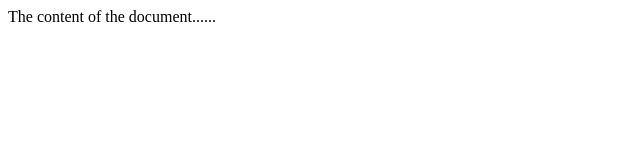
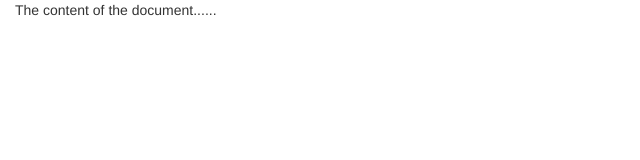
Before and after one commit to moaazelsayed/TimsInTheMiddle, a plain HTML site: page index.html in a window 1280 px wide. Shown: the whole page, without its empty margins (0-640 px from the left). Drawn offline with nearby package versions, Linux system fonts and the light colour scheme.

Commit message:
html init

```diff
--- a/index.html
+++ b/index.html
@@ -1,11 +1,24 @@
 <!DOCTYPE html>
 <html>
 <head>
-<title>Title of the document</title>
+    <!-- CSS -->
+    <link rel="stylesheet" href="css/stylesheet.css" type="text/css">
+    <!-- Bootstrap -->
+    <link rel="stylesheet" href="https://maxcdn.bootstrapcdn.com/bootstrap/3.3.7/css/bootstrap.min.css" integrity="sha384-BVYiiSIFeK1dGmJRAkycuHAHRg32OmUcww7on3RYdg4Va+PmSTsz/K68vbdEjh4u" crossorigin="anonymous">
+    <!-- Bootstrap mobile friendly (no-zoom) -->
+    <meta name="viewport" content="width=device-width, initial-scale=1, maximum-scale=1, user-scalable=no">
+    <!-- Font Awesome Icons -->
+    <link rel="stylesheet" href="//maxcdn.bootstrapcdn.com/font-awesome/4.5.0/css/font-awesome.min.css"/>
+    <!-- JQuery -->
+    <script src="https://ajax.googleapis.com/ajax/libs/jquery/1.12.4/jquery.min.js"></script>
+    <script src="js/app.js"></script>
+    <title>Title of the document</title>
 </head>
 
 <body>
-The content of the document......
+    <div class="container-fluid">
+        The content of the document......
+    </div>
 </body>
 
 </html>
```
Also changed, not shown: css/stylesheet.css (added), js/app.js (added), 1 other file.
